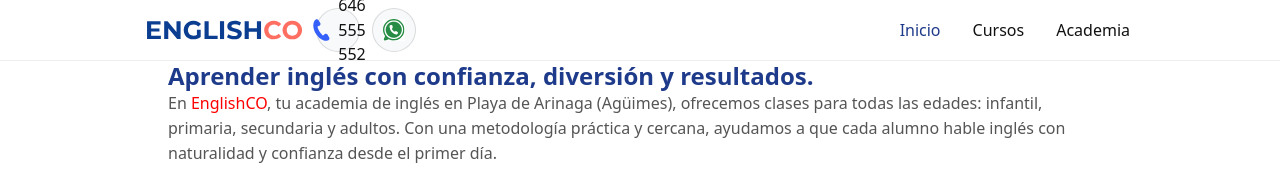
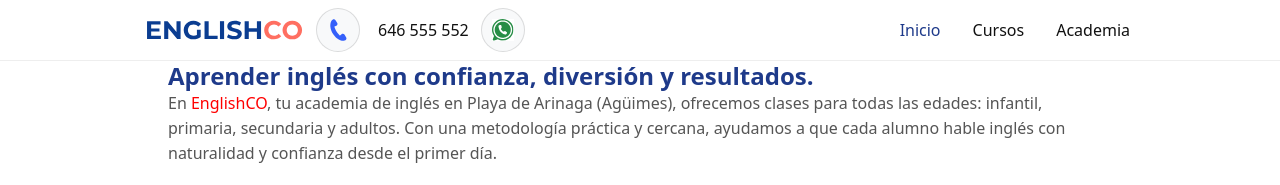
Before and after one commit to dixonbruce/englishco, a Jekyll site: the page built from index.html, in a window 1280 px wide. Shown: the top 185 px of the page. Built offline with Jekyll 4.4.1, drawn with Linux system fonts in a browser that asks for light colours.

Commit message:
Update header.html

```diff
--- a/_includes/header.html
+++ b/_includes/header.html
@@ -17,8 +17,9 @@
     <!-- Right: contact -->
     <div class="contact-icon header-actions">
       <a class="phone icon-btn call" href="tel:+34646555552" aria-label="Llamar">
-        <img src="{{ '/images/phone.svg' | relative_url }}" alt="" width="22" height="22"><span class="phone-number desktop-only">646 555 552</span>
+        <img src="{{ '/images/phone.svg' | relative_url }}" alt="" width="22" height="22">
       </a>
+      <span class="phone-number desktop-only">646 555 552</span>
       <a class="whatsapp icon-btn whatsapp" href="https://wa.me/34646555552" target="_blank" rel="noopener" aria-label="WhatsApp">
         <img src="{{ '/images/whatsapp.svg' | relative_url }}" alt="" width="22" height="22">
       </a>
```
